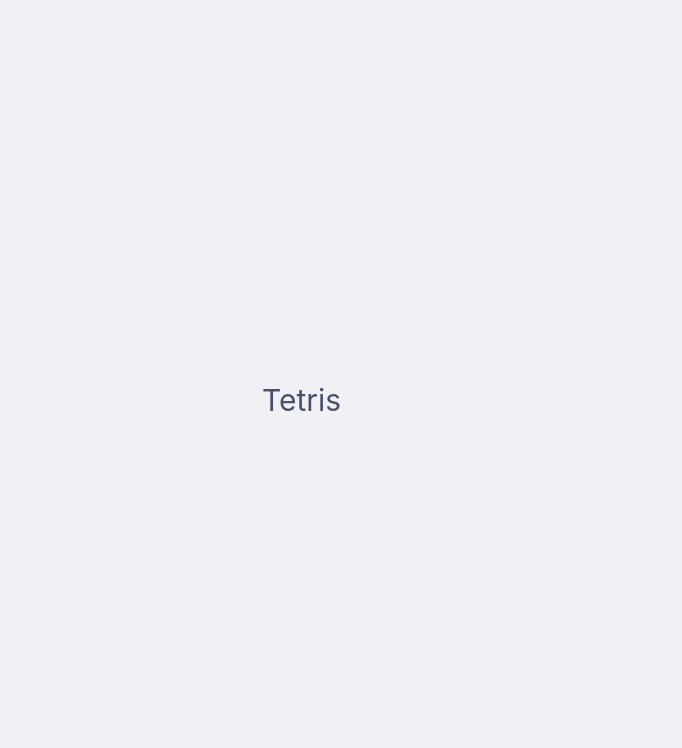
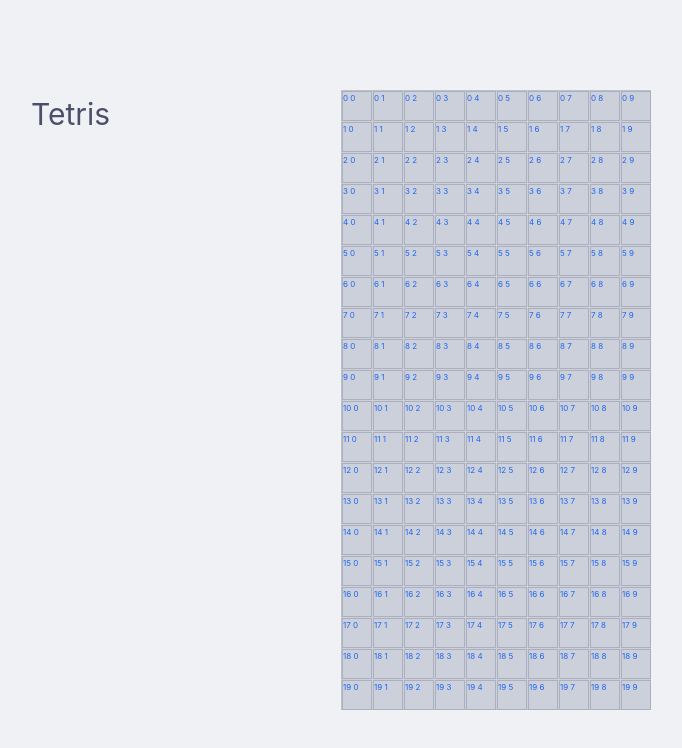
Before and after one commit to JavierPoduje/vue-tetris, a Vue app: page / in a window 1280 px wide. Shown: the top 748 px of the page, without its empty margins (299-981 px from the left). Built offline with nearby package versions, Linux system fonts and the light colour scheme.

Commit message:
feat: display grid

```diff
--- a/src/App.vue
+++ b/src/App.vue
@@ -1,10 +1,18 @@
 <template>
-  <header>
+  <header class="header">
     <h1>Tetris</h1>
   </header>
-  <main></main>
+  <main>
+    <GameBoard />
+  </main>
 </template>
 
-<script setup lang="ts"></script>
+<script setup lang="ts">
+  import GameBoard from './components/GameBoard.vue'
+</script>
 
-<style scoped lang="scss"></style>
+<style scoped lang="scss">
+  .header {
+    width: 100%;
+  }
+</style>
--- /dev/null
+++ b/src/components/GameBoard.vue
@@ -0,0 +1,64 @@
+<template>
+  <section class="board">
+    <div class="board__grid">
+      <div v-for="{ row, col } in grid" :key="`${row}-${col}`" class="cell">
+        {{ row }} {{ col }}
+      </div>
+    </div>
+  </section>
+</template>
+
+<script setup lang="ts">
+  import { computed } from 'vue'
+  import { useGameStore } from '../stores/gameStore'
+
+  const store = useGameStore()
+
+  const grid = computed(() => {
+    return store?.board?.reduce(
+      (acc, row, rowIdx) =>
+        acc?.concat(
+          row?.map((cell, cellIdx) => ({
+            row: rowIdx,
+            col: cellIdx
+          }))
+        ),
+      []
+    )
+  })
+</script>
+
+<style scoped lang="scss">
+  @import '../assets/variables.scss';
+
+  $cell-size: 30px;
+  $number-of-columns: 10;
+  $number-of-rows: 20;
+
+  .board {
+    background-color: map-get($colors, surface0);
+    width: calc(
+      calc($cell-size * $number-of-columns) + calc($number-of-columns * 1px)
+    );
+    height: calc(
+      calc($cell-size * $number-of-rows) + calc($number-of-rows * 1px)
+    );
+
+    &__grid {
+      display: grid;
+      grid-template-columns: repeat(10, 1fr);
+      grid-template-rows: repeat(20, 1fr);
+      grid-gap: 1px 1px;
+      border: 1px solid map-get($colors, surface1);
+      height: 100%;
+
+      .cell {
+        width: $cell-size;
+        height: $cell-size;
+        border: 1px solid map-get($colors, surface2);
+        color: map-get($colors, blue);
+        font-size: 8px;
+      }
+    }
+  }
+</style>
--- a/src/stores/gameStore.ts
+++ b/src/stores/gameStore.ts
@@ -1,16 +1,25 @@
-import { ref, computed } from 'vue'
+import { ref } from 'vue'
 import { defineStore } from 'pinia'
 
 // ref()s become state properties
 // computed()s become getters
 // function()s become actions
 
+const BOARD_COLS = 10
+const BOARD_ROWS = 20
+
 export const useGameStore = defineStore('gameStore', () => {
-  const count = ref(0)
-  const doubleCount = computed(() => count.value * 2)
-  function increment() {
-    count.value++
-  }
+  const board = ref<number[][]>(
+    new Array(BOARD_ROWS).fill(new Array(BOARD_COLS).fill(0))
+  )
 
-  return { count, doubleCount, increment }
+  return { board }
+
+  // const count = ref(0)
+  // const doubleCount = computed(() => count.value * 2)
+  // function increment() {
+  //   count.value++
+  // }
+
+  // return { count, doubleCount, increment }
 })
```
Also changed, not shown: src/models.ts (added, +24 -0 lines).
